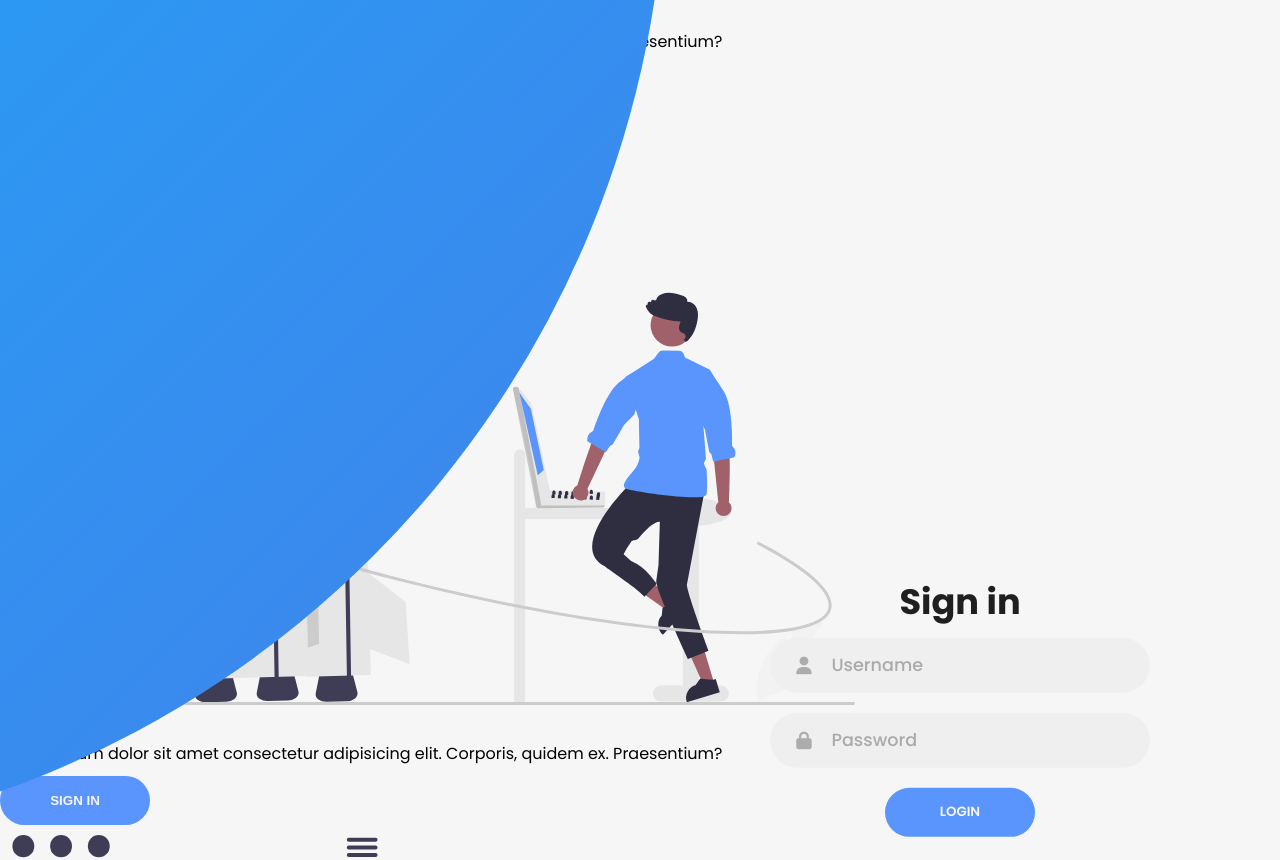
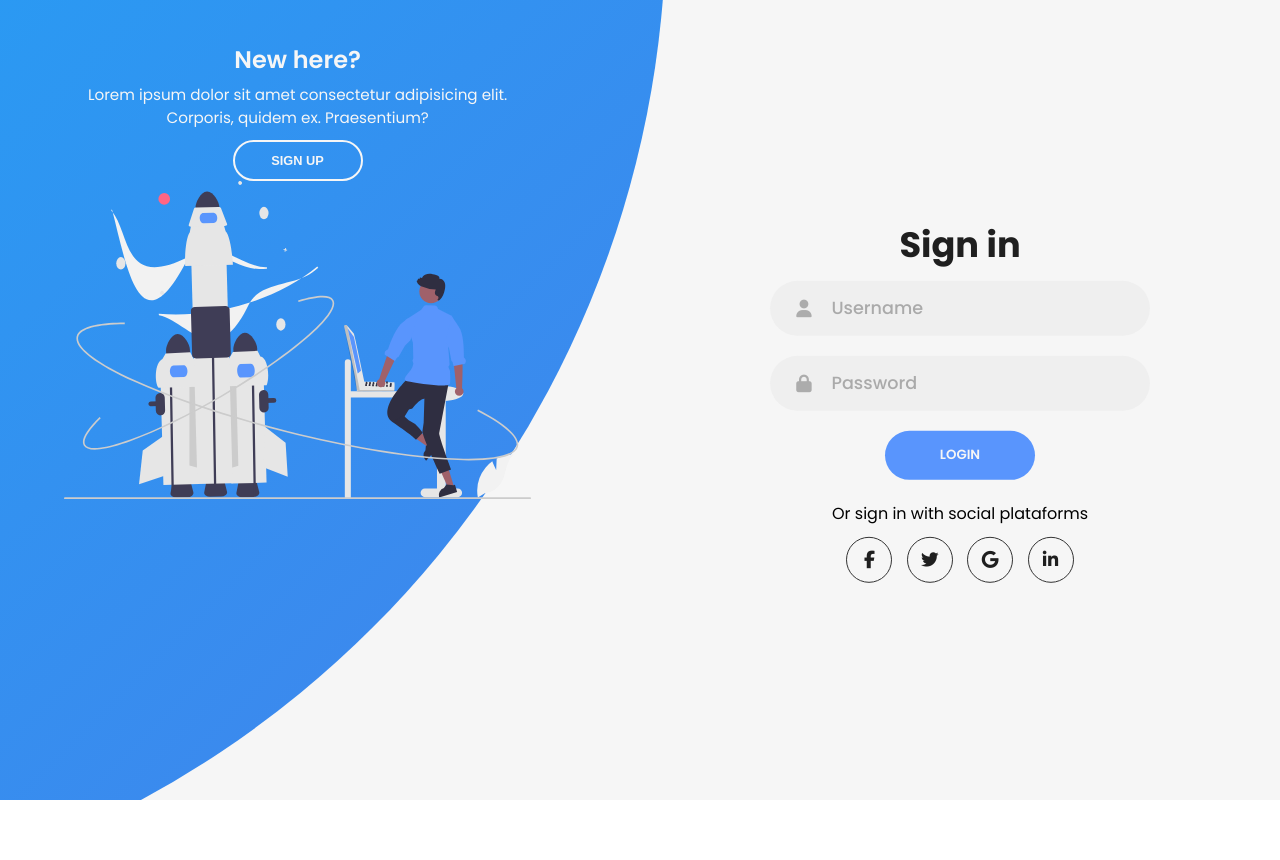
Before and after one commit to guibrbs/Sliding-Sign-In, a React (Vite) app: page / in a window 1280 px wide. Shown: the top 860 px of the page. After the commit the page ends 800 px from the top, so only its background shows below. Built offline with nearby package versions, Linux system fonts and the light colour scheme.

Commit message:
:rocket:Styling the panels container

```diff
--- a/src/components/Panels-container.css
+++ b/src/components/Panels-container.css
@@ -0,0 +1,57 @@
+.image{
+    width: 100%;
+}
+
+.panels-container{
+    position: absolute;
+    width: 100%;
+    height: 100%;
+    top: 0;
+    left: 0;
+    display: grid;
+    grid-template-columns: repeat(2, 1fr);
+}
+
+.panel{
+    display: flex;
+    flex-direction: column;
+    align-items: flex-end;
+    text-align: center;
+}
+
+.left-panel{
+    padding: 3rem 17% 12rem 10%;
+}
+
+.right-panel{
+    padding: 3rem 12% 2rem 17%;
+}
+
+.panel .content{
+    color: #f6f6f6;
+}
+
+.panel h3{
+    font-weight: 600;
+    line-height: 1;
+    font-size: 1.5rem;
+}
+
+.panel p{
+    font-size: .95rem;
+    padding: 0.7rem 0;
+}
+
+.btn.transparent{
+    margin: 0;
+    background: none;
+    border: 2px solid #f6f6f6;
+    width: 130px;
+    height: 41px;
+    font-weight: 600;
+    font-size: 0.8rem;
+}
+
+.right-panel .content, .right-panel .image{
+    transform: translateX(800px);
+}
```
